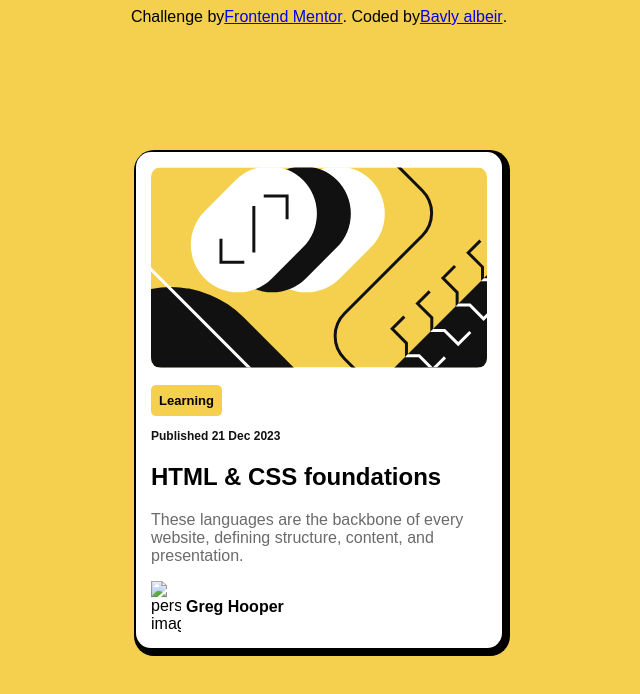
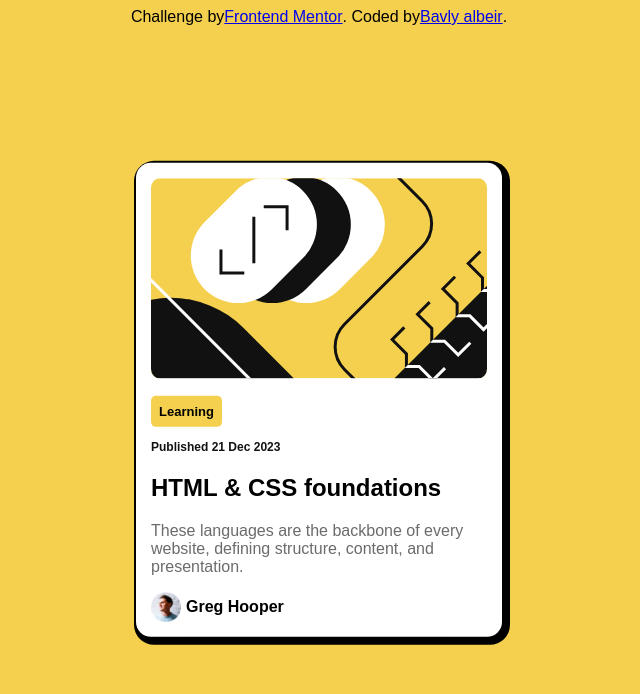
Before and after one commit to BavlyAlbeir/Blog-preview-card, a plain HTML site: page index.html in a window 1280 px wide. Shown: the whole page, without its empty margins (321-961 px from the left). Drawn offline with Linux system fonts and the light colour scheme; the site is published under a folder, as on GitHub Pages, so addresses that start at the root find nothing.

Commit message:
Update index.html

```diff
--- a/index.html
+++ b/index.html
@@ -23,7 +23,7 @@
 
      <p>These languages are the backbone of every website, defining structure, content, and presentation.</p>
     <div>
-<img src="/assets/images/image-avatar.webp" alt="person image">
+<img src="assets/images/image-avatar.webp" alt="person image">
       <span>Greg Hooper</span>
     </div>
    </div>
```
